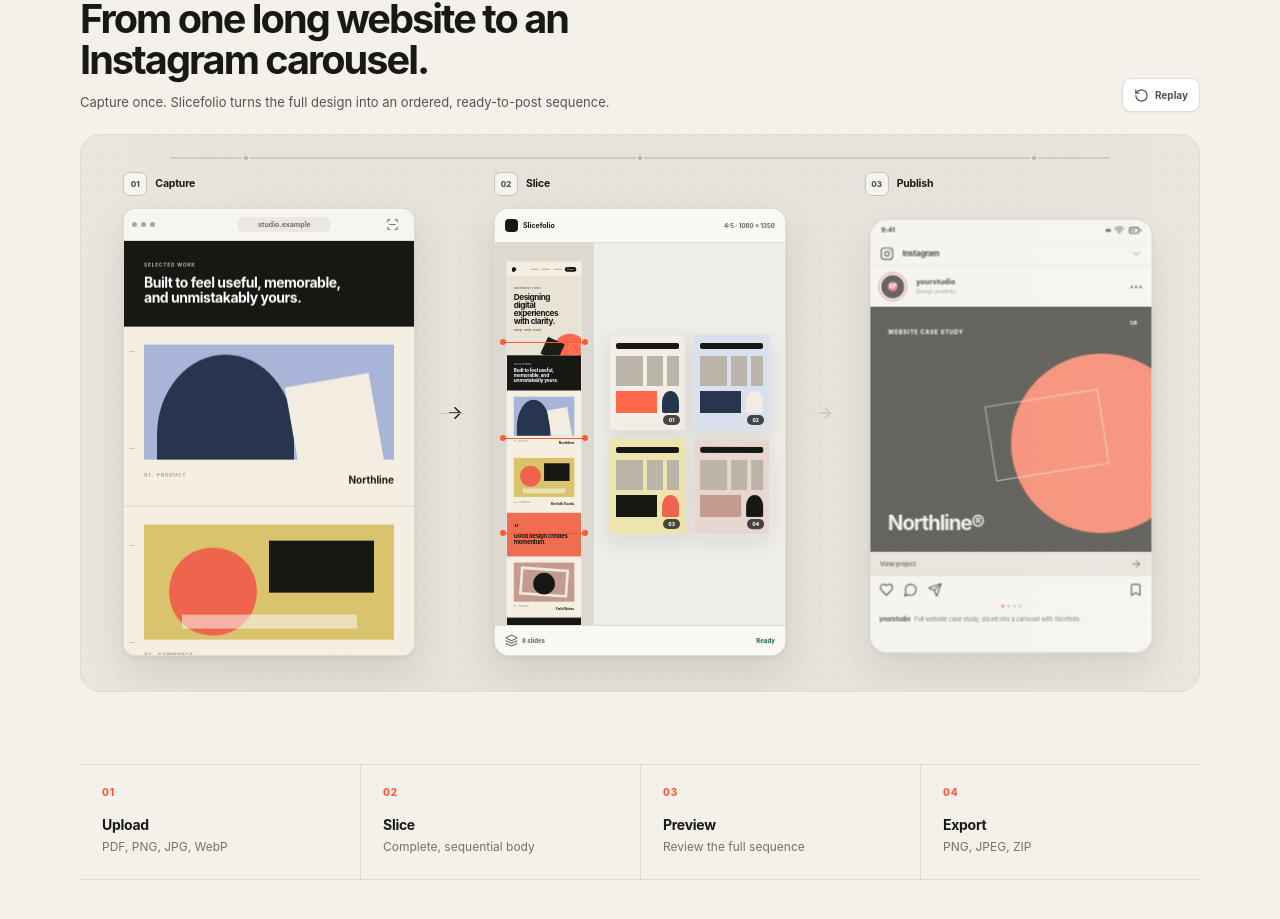
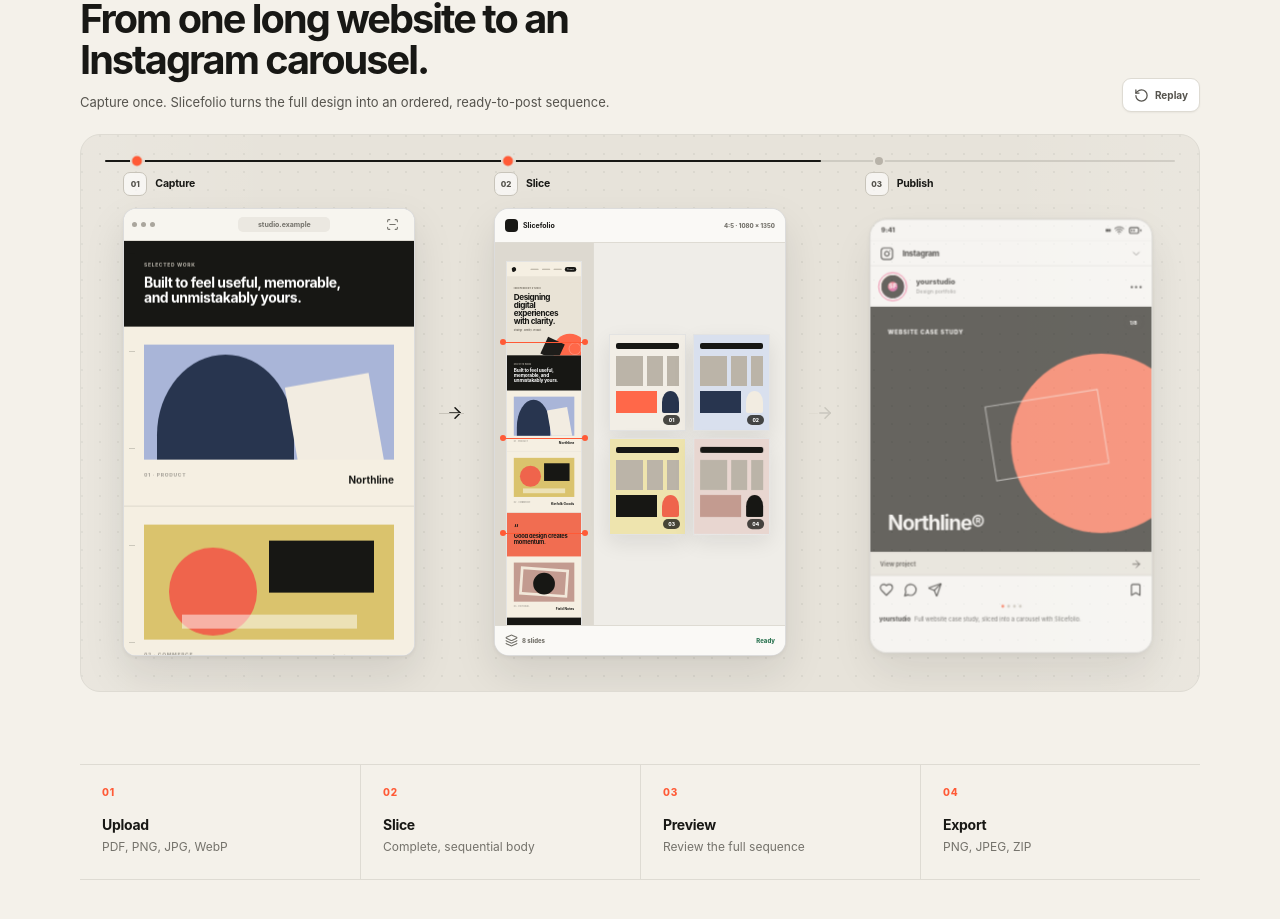
Before and after one commit to Hakkam/slicefolio, a React (Vite) app: page / in a window 1280 px wide. Shown: the part 1199-2118 px from the top of the page. Built offline with nearby package versions, Linux system fonts and the light colour scheme.

Commit message:
Align demo timeline with stage numbers

```diff
--- a/src/components/LandingDemoBalance.css
+++ b/src/components/LandingDemoBalance.css
@@ -3,8 +3,90 @@
 .demo-stage {
   --demo-card-width: 292px;
   --demo-card-height: 448px;
-  grid-template-columns: minmax(0, 1fr) 42px minmax(0, 1fr) 42px minmax(0, 1fr);
+  --demo-grid-gap: 42px;
+  grid-template-columns: minmax(0, 1fr) var(--demo-grid-gap) minmax(0, 1fr) var(--demo-grid-gap) minmax(0, 1fr);
   min-height: 558px;
+}
+
+/* Timeline --------------------------------------------------------------- */
+
+/* Match the exact grid used by the three stages. The line fills the stage's
+   inner content width and every marker is anchored to the same inline point
+   as the 01 / 02 / 03 number badge beneath it. */
+.demo-progress {
+  left: 24px;
+  right: 24px;
+  top: 22px;
+  height: 8px;
+  display: grid;
+  grid-template-columns: minmax(0, 1fr) var(--demo-grid-gap) minmax(0, 1fr) var(--demo-grid-gap) minmax(0, 1fr);
+  align-items: center;
+}
+
+.demo-progress-line {
+  position: absolute;
+  inset: 50% 0 auto;
+  height: 2px;
+  transform: translateY(-50%);
+}
+
+.demo-progress-dot {
+  position: relative;
+  top: auto;
+  left: auto !important;
+  right: auto !important;
+  width: min(var(--demo-card-width), 100%);
+  height: 8px;
+  justify-self: center;
+  border: 0;
+  border-radius: 0;
+  background: transparent;
+  transform: none;
+}
+
+.demo-progress-dot-1 { grid-column: 1; }
+.demo-progress-dot-2 { grid-column: 3; }
+.demo-progress-dot-3 { grid-column: 5; }
+
+.demo-progress-dot::before {
+  content: "";
+  position: absolute;
+  top: 50%;
+  inset-inline-start: 8px;
+  width: 8px;
+  height: 8px;
+  border: 2px solid #e7e3da;
+  border-radius: 50%;
+  background: #b8b3a9;
+  transform: translateY(-50%) scale(1);
+}
+
+.demo-stage.is-running .demo-progress-dot {
+  animation: none;
+}
+
+.demo-stage.is-running .demo-progress-dot-1::before {
+  animation: demoAlignedDot 10.8s both;
+}
+
+.demo-stage.is-running .demo-progress-dot-2::before {
+  animation: demoAlignedDot 10.8s 3.25s both;
+}
+
+.demo-stage.is-running .demo-progress-dot-3::before {
+  animation: demoAlignedDot 10.8s 7.25s both;
+}
+
+@keyframes demoAlignedDot {
+  0%, 3% {
+    background: #b8b3a9;
+    transform: translateY(-50%) scale(1);
+  }
+
+  5%, 100% {
+    background: var(--accent);
+    transform: translateY(-50%) scale(1.25);
+  }
 }
 
 .demo-step {
@@ -297,8 +379,13 @@
   .demo-stage {
     --demo-card-width: 268px;
     --demo-card-height: 424px;
-    grid-template-columns: minmax(0, 1fr) 30px minmax(0, 1fr) 30px minmax(0, 1fr);
+    --demo-grid-gap: 30px;
     min-height: 530px;
+  }
+
+  .demo-progress {
+    left: 18px;
+    right: 18px;
   }
 
   .demo-instagram-caption {
```
